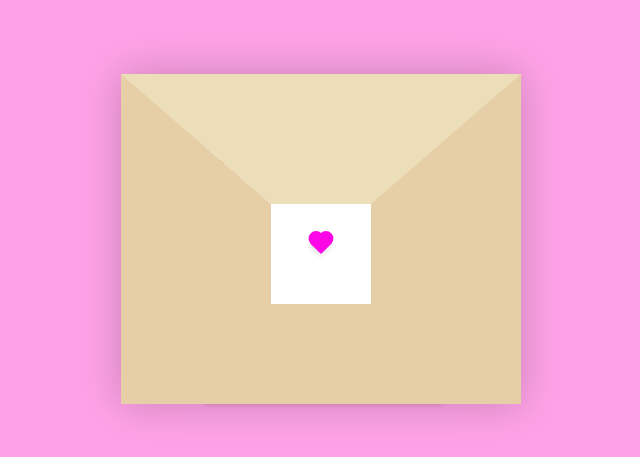
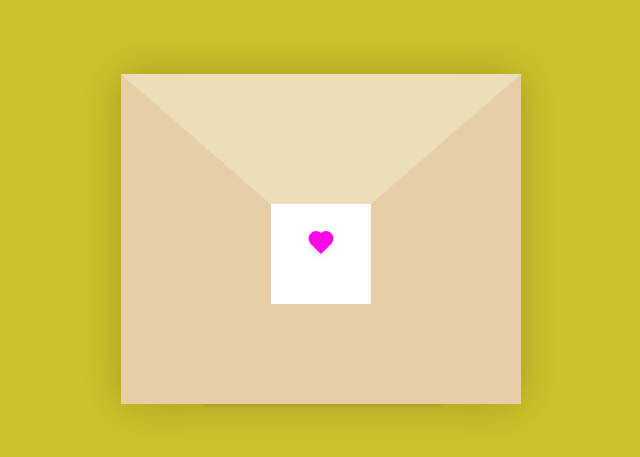
Before and after one commit to Shobhithub/letter, a plain HTML site: page index.html in a window 1280 px wide. Shown: the part 161-618 px from the top of the page, without its empty margins (319-959 px from the left). Drawn offline with Linux system fonts and the light colour scheme.

Commit message:
style.css

```diff
--- a/style.css
+++ b/style.css
@@ -1,6 +1,6 @@
 :root{
   --primary: #fff;
-  --bg-color: rgb(253, 162, 230);
+  --bg-color: rgb(205, 194, 43);
   --bg-envelope-color: #f5edd1;
   --envelope-tab: #ecdeb8;
   --envelope-cover: #e6cfa7;
```
